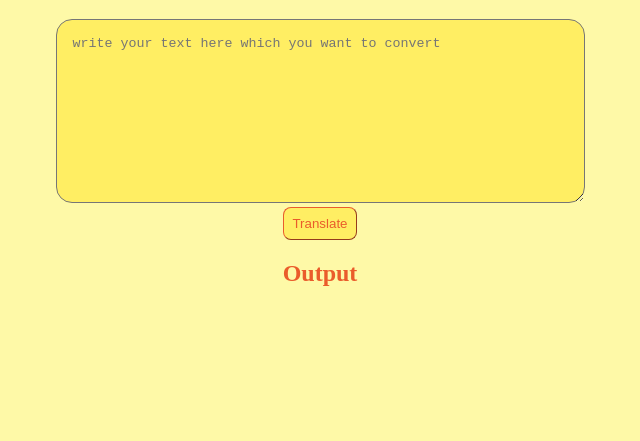
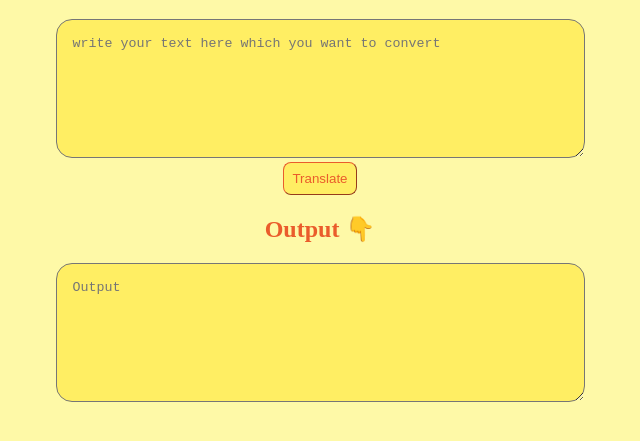
Before and after one commit to shobhit-28/neog.camp-translator, a plain HTML site: page index.html in a window 1280 px wide. Shown: the part 61-502 px from the top of the page, without its empty margins (320-960 px from the left). Drawn offline with Linux system fonts and the light colour scheme.

Commit message:
js linked to html file

```diff
--- /dev/null
+++ b/JS/brain.js
@@ -0,0 +1 @@
+// alert("link check")
--- a/index.html
+++ b/index.html
@@ -13,13 +13,18 @@
     <h1 class="heading">
         talk bananaaa
     </h1>
-    <textarea name="input" class="txtarr theme" cols="60" rows="10"
+    <textarea name="input" class="txtarr theme" cols="60" rows="7"
     placeholder="write your text here which you want to convert"></textarea>
     <br>
     <button class="theme btn">Translate</button>
     <h2 class="heading">
-        Output
+        Output 👇
     </h2>
+    <textarea name="output" class="theme txtarr" cols="60" rows="7"
+    placeholder="Output"></textarea>
+    <br>
+
+    <script src="JS/brain.js"></script>
 
 </body>
 
```
